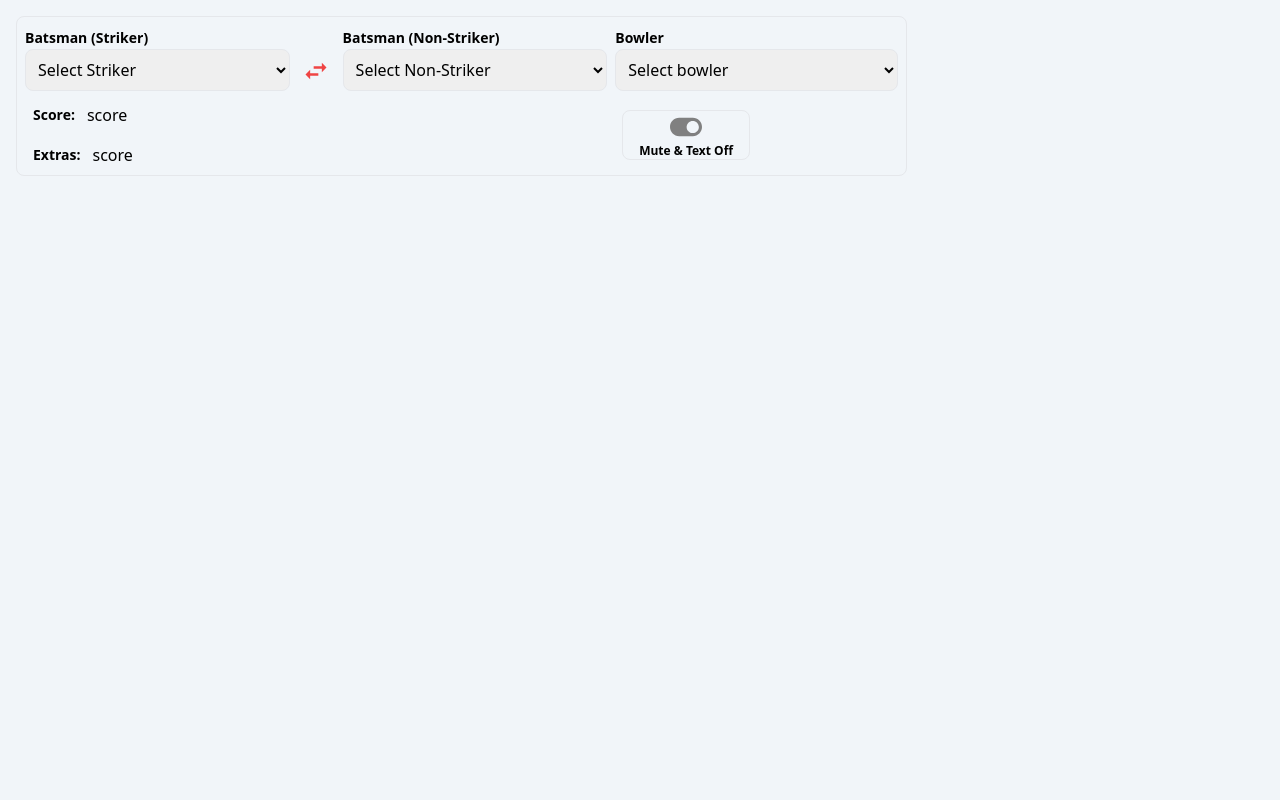
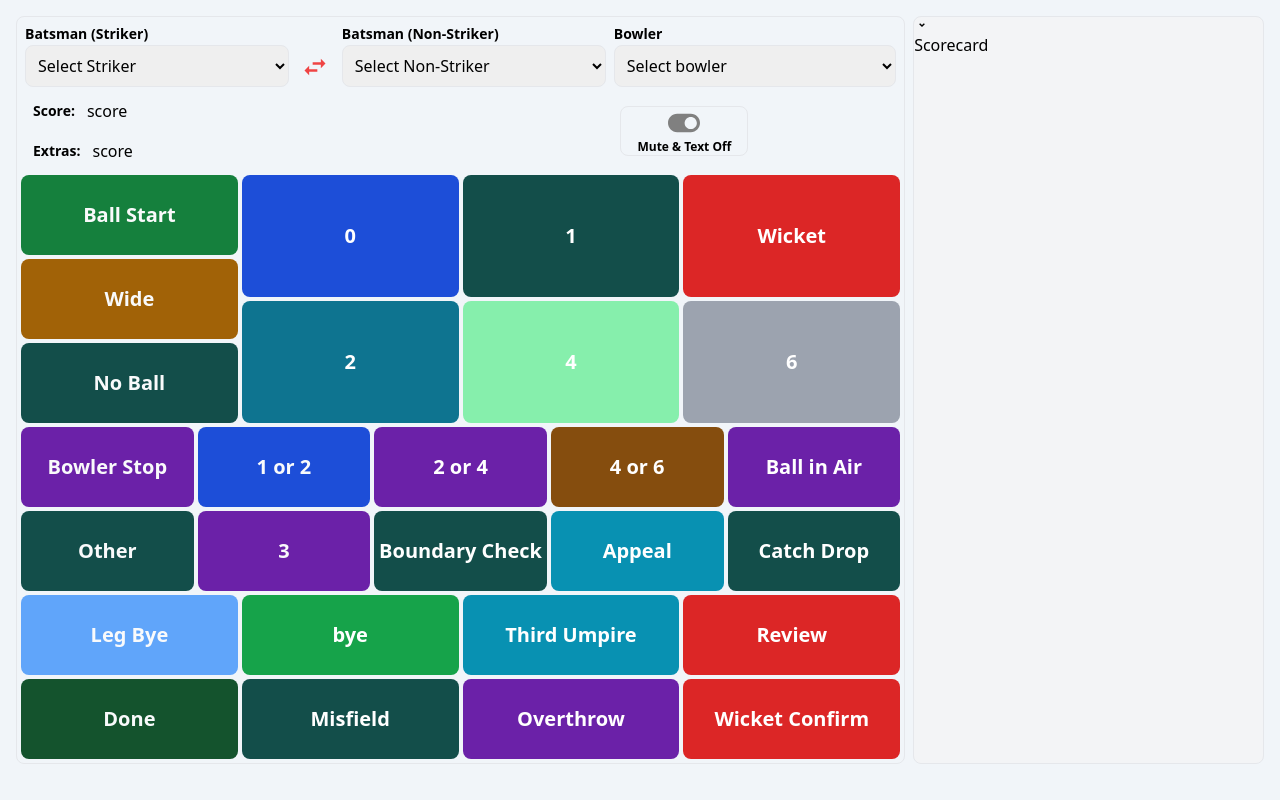
Before and after one commit to amanpalap/scoreboard, a Next.js app: page /home in a window 1280 px wide. Built offline with nearby package versions, Linux system fonts and the light colour scheme.

Commit message:
added: admin panel completed and board setted up

```diff
--- a/src/Svgs/index.ts
+++ b/src/Svgs/index.ts
@@ -1 +1,2 @@
 export { default as OffSwitch } from './OffSwitch.svg'
+export { default as OnSwitch } from './OnSwitch.svg'
--- a/src/app/(ui)/home/Home.tsx
+++ b/src/app/(ui)/home/Home.tsx
@@ -1,10 +1,12 @@
 import AdminPanel from '@/components/adminPanel/AdminPanel'
+import Board from '@/components/board/Board'
 import React from 'react'
 
 const Home = () => {
     return (
-        <div className='grid grid-cols-7 items-start justify-center p-4 max-h-screen '>
+        <div className='grid grid-cols-7 items-start justify-center p-4 max-h-screen gap-x-2'>
             <AdminPanel />
+            <Board />
         </div>
     )
 }
--- a/src/components/adminPanel/AdminPanel.tsx
+++ b/src/components/adminPanel/AdminPanel.tsx
@@ -1,10 +1,12 @@
 import React from 'react'
 import SwapInputs from './components/SwapInputs'
+import ControlPanel from './components/ControlPanel'
 
 const AdminPanel = () => {
     return (
-        <section className='w-full col-span-5 items-center justify-between border rounded-lg h-full'>
+        <section className='w-full col-span-5 py-1 flex flex-wrap space-y-3 items-center justify-between border rounded-lg h-full'>
             <SwapInputs />
+            <ControlPanel />
         </section>
     )
 }
--- /dev/null
+++ b/src/components/adminPanel/components/ControlPanel.tsx
@@ -0,0 +1,128 @@
+import React from 'react';
+
+const ControlPanel = () => {
+    return (
+        <div className='flex flex-wrap items-center justify-center space-y-1'>
+            {/* Section 1 */}
+            <div className='w-full grid grid-cols-4 px-1 gap-x-1 text-xl font-bold'>
+                <section className='grid grid-rows-3 items-center gap-y-1 text-gray-50 font-bold'>
+                    <button className='w-full bg-green-700 rounded-lg h-20 hover:bg-green-500 hover:scale-95 transition-all'>
+                        Ball Start
+                    </button>
+                    <button className='w-full bg-yellow-700 rounded-lg h-20 hover:bg-orange-500 hover:scale-95 transition-all'>
+                        Wide
+                    </button>
+                    <button className='w-full bg-teal-900 rounded-lg h-20 hover:bg-teal-700 hover:scale-95 transition-all'>
+                        No Ball
+                    </button>
+                </section>
+                <section className='grid text-white grid-rows-2 items-center gap-y-1 w-full'>
+                    <button className='w-full bg-blue-700 rounded-lg h-full hover:bg-blue-500 hover:scale-95 transition-all'>
+                        0
+                    </button>
+                    <button className='w-full bg-cyan-700 rounded-lg h-full hover:bg-cyan-500 hover:scale-95 transition-all'>
+                        2
+                    </button>
+                </section>
+                <section className='grid text-white grid-rows-2 items-center gap-y-1 w-full'>
+                    <button className='w-full bg-teal-900 rounded-lg h-full hover:bg-teal-700 hover:scale-95 transition-all'>
+                        1
+                    </button>
+                    <button className='w-full bg-green-300 rounded-lg h-full hover:bg-green-200 hover:scale-95 transition-all'>
+                        4
+                    </button>
+                </section>
+                <section className='grid text-white grid-rows-2 items-center gap-y-1 w-full'>
+                    <button className='w-full bg-red-600 rounded-lg h-full hover:bg-red-500 hover:scale-95 transition-all'>
+                        Wicket
+                    </button>
+                    <button className='w-full bg-gray-400 rounded-lg h-full hover:bg-gray-300 hover:scale-95 transition-all'>
+                        6
+                    </button>
+                </section>
+            </div>
+
+            {/* Section 2 */}
+            <div className='w-full grid grid-cols-5 px-1 gap-x-1 text-xl font-bold'>
+                <section className='grid grid-rows-2 items-center gap-y-1 text-gray-50 font-bold'>
+                    <button className='w-full bg-purple-800 rounded-lg h-20 hover:bg-purple-700 hover:scale-95 transition-all'>
+                        Bowler Stop
+                    </button>
+                    <button className='w-full bg-teal-900 rounded-lg h-20 hover:bg-teal-700 hover:scale-95 transition-all'>
+                        Other
+                    </button>
+                </section>
+                <section className='grid grid-rows-2 items-center gap-y-1 text-gray-50 font-bold'>
+                    <button className='w-full bg-blue-700 rounded-lg h-20 hover:bg-blue-500 hover:scale-95 transition-all'>
+                        1 or 2
+                    </button>
+                    <button className='w-full bg-purple-800 rounded-lg h-20 hover:bg-purple-700 hover:scale-95 transition-all'>
+                        3
+                    </button>
+                </section>
+                <section className='grid text-white grid-rows-2 items-center gap-y-1 w-full'>
+                    <button className='w-full bg-purple-800 rounded-lg h-full hover:bg-purple-700 hover:scale-95 transition-all'>
+                        2 or 4
+                    </button>
+                    <button className='w-full bg-teal-900 rounded-lg h-full hover:bg-teal-700 hover:scale-95 transition-all'>
+                        Boundary Check
+                    </button>
+                </section>
+                <section className='grid text-white grid-rows-2 items-center gap-y-1 w-full'>
+                    <button className='w-full bg-yellow-800 rounded-lg h-full hover:bg-yellow-700 hover:scale-95 transition-all'>
+                        4 or 6
+                    </button>
+                    <button className='w-full bg-cyan-600 rounded-lg h-full hover:bg-cyan-500 hover:scale-95 transition-all'>
+                        Appeal
+                    </button>
+                </section>
+                <section className='grid text-white grid-rows-2 items-center gap-y-1 w-full'>
+                    <button className='w-full bg-purple-800 rounded-lg h-full hover:bg-purple-700 hover:scale-95 transition-all'>
+                        Ball in Air
+                    </button>
+                    <button className='w-full bg-teal-900 rounded-lg h-full hover:bg-teal-700 hover:scale-95 transition-all'>
+                        Catch Drop
+                    </button>
+                </section>
+            </div>
+
+            {/* Section 3 */}
+            <div className='w-full grid grid-cols-4 px-1 gap-x-1 text-xl font-bold'>
+                <section className='grid grid-rows-2 items-center gap-y-1 text-gray-50 font-bold'>
+                    <button className='w-full bg-blue-400 rounded-lg h-20 hover:bg-blue-300 hover:scale-95 transition-all'>
+                        Leg Bye
+                    </button>
+                    <button className='w-full bg-green-900 rounded-lg h-20 hover:bg-green-800 hover:scale-95 transition-all'>
+                        Done
+                    </button>
+                </section>
+                <section className='grid text-white grid-rows-2 items-center gap-y-1 w-full'>
+                    <button className='w-full bg-green-600 rounded-lg h-full hover:bg-green-500 hover:scale-95 transition-all'>
+                        bye
+                    </button>
+                    <button className='w-full bg-teal-900 rounded-lg h-full hover:bg-teal-700 hover:scale-95 transition-all'>
+                        Misfield
+                    </button>
+                </section>
+                <section className='grid text-white grid-rows-2 items-center gap-y-1 w-full'>
+                    <button className='w-full bg-cyan-600 rounded-lg h-full hover:bg-cyan-500 hover:scale-95 transition-all'>
+                        Third Umpire
+                    </button>
+                    <button className='w-full bg-purple-800 rounded-lg h-full hover:bg-purple-700 hover:scale-95 transition-all'>
+                        Overthrow
+                    </button>
+                </section>
+                <section className='grid text-white grid-rows-2 items-center gap-y-1 w-full'>
+                    <button className='w-full bg-red-600 rounded-lg h-full hover:bg-red-500 hover:scale-95 transition-all'>
+                        Review
+                    </button>
+                    <button className='w-full bg-red-600 rounded-lg h-full hover:bg-red-500 hover:scale-95 transition-all'>
+                        Wicket Confirm
+                    </button>
+                </section>
+            </div>
+        </div>
+    );
+}
+
+export default ControlPanel;
--- a/src/components/adminPanel/components/SwapInputs.tsx
+++ b/src/components/adminPanel/components/SwapInputs.tsx
@@ -21,7 +21,7 @@ const SwapInputs = () => {
     }
 
     return (
-        <div className="grid grid-cols-3 items-center space-x-2 w-full gap-y-3 px-2 py-2" >
+        <div className="grid grid-cols-3 items-center space-x-2 w-full gap-y-3 px-2" >
             <section className='col-span-2 grid grid-cols-11 items-center justify-between'>
                 <div className='col-span-5'>
                     <label className='w-full text-sm font-semibold'>Batsman (Striker) </label>
--- /dev/null
+++ b/src/components/board/Board.tsx
@@ -0,0 +1,13 @@
+import React from 'react'
+import { RiArrowDropDownLine } from 'react-icons/ri'
+
+const Board = () => {
+    return (
+        <div className='w-full col-span-2 bg-gray-100 border rounded-lg h-full'>
+            <RiArrowDropDownLine />
+            Scorecard
+        </div>
+    )
+}
+
+export default Board
```
Also changed, not shown: src/Svgs/OnSwitch.svg (added).
